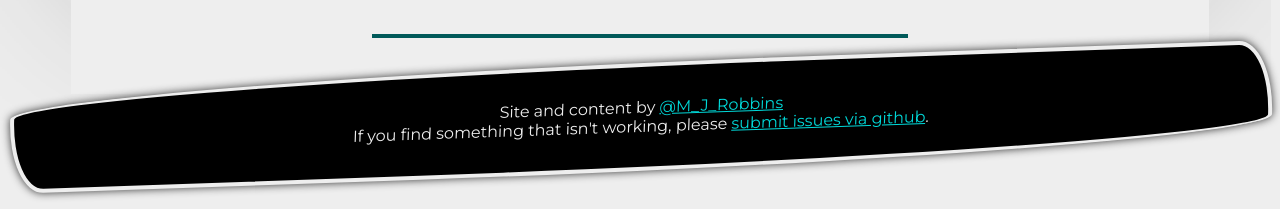
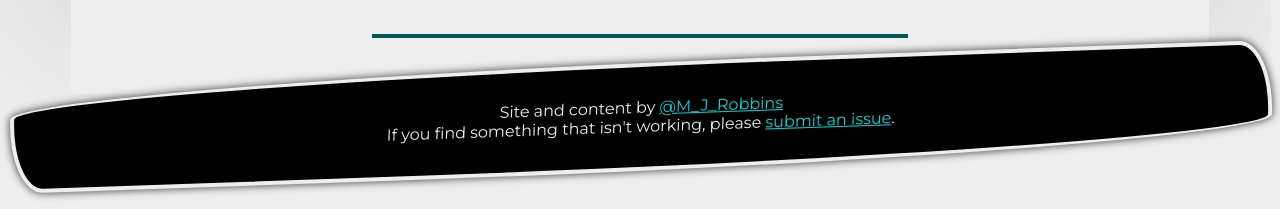
Before and after one commit to M-J-Robbins/good-email-code, a Jekyll site: the page built from index.md, in a window 1280 px wide. Shown: the part 1150-1359 px from the top of the page. Built offline with Jekyll 4.4.1, drawn with Linux system fonts in a browser that asks for light colours; our own code applies the rules of GitHub Pages for plain Markdown files; a script that is not in the unit is left out.

Commit message:
Update default.html

```diff
--- a/_layouts/default.html
+++ b/_layouts/default.html
@@ -1,6 +1,5 @@
 <!doctype html>
-<!-- The Time Machine GitHub pages theme was designed and developed by Jon Rohan, on Feb 7, 2012. -->
-<!-- Follow him for fun. http://twitter.com/jonrohan. Tail his code on https://github.com/jonrohan -->
+<!-- Based on theme orriginally designed and developed by Jon Rohan, on Feb 7, 2012. -->
 <!-- Orrginal default page https://github.com/pages-themes/time-machine/blob/master/_layouts/default.html -->
 <html lang="en-GB">
 <head>
@@ -54,7 +53,7 @@
   </main>
   <footer>
     Site and content by <a href="https://twitter.com/M_J_Robbins">@M_J_Robbins</a><br>
-    If you find something that isn't working, please <a href="https://github.com/M-J-Robbins/good-email-code/issues">submit issues via github</a>.
+    If you find something that isn't working, please <a href="https://github.com/M-J-Robbins/good-email-code/issues">submit an issue</a>.
   </footer>
 </body>
 </html>
```
